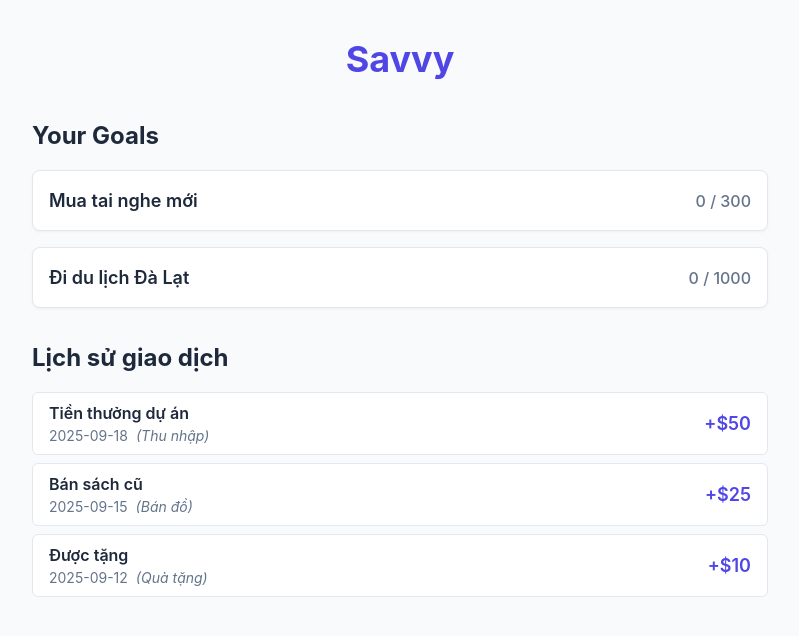
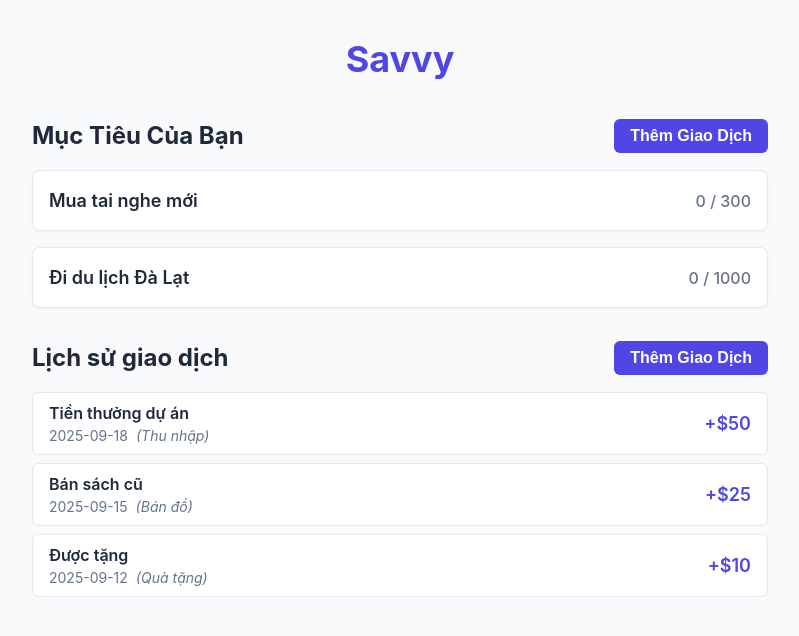
Before and after one commit to trungthanh01/Saving-to-Krypto, a React (Vite) app in the folder savvy-app/: page / in a window 1280 px wide. Shown: the top 636 px of the page, without its empty margins (240-1039 px from the left). Built offline with nearby package versions, Linux system fonts and the light colour scheme.

Commit message:
add button

```diff
--- a/savvy-app/src/App.css
+++ b/savvy-app/src/App.css
@@ -43,3 +43,17 @@
     display: grid;
     gap: var(--spacing-2); /* Khoảng cách giữa các item nhỏ hơn */
   }
+
+  /* ... (giữ lại các style cũ) ... */
+
+.section-header {
+    display: flex;
+    justify-content: space-between;
+    align-items: center;
+    margin-bottom: var(--spacing-4);
+  }
+
+  /* Ghi đè margin-bottom mặc định của h2 khi nó nằm trong header */
+  .section-header h2 {
+    margin-bottom: 0;
+  }
--- a/savvy-app/src/App.jsx
+++ b/savvy-app/src/App.jsx
@@ -1,5 +1,6 @@
 import { GoalCard } from './components/GoalCard.jsx';
 import { SavingHistoryItem } from './components/SavingHistoryItem.jsx';
+import { AddButton } from './components/AddButton.jsx';
 import './App.css';
 export function App() {
   // --- DỮ LIỆU GIẢ (MOCK DATA) ---
@@ -48,7 +49,10 @@ export function App() {
       </header>
       <main>
         <section className='goals-section'>
-          <h2>Your Goals</h2>
+        <div className="section-header">
+            <h2>Mục Tiêu Của Bạn</h2>
+            <AddButton>Thêm Giao Dịch</AddButton>
+          </div>
           <div className='goals-list'>
             {mockGoals.map((goal) =>
               <GoalCard
@@ -60,8 +64,12 @@ export function App() {
           </div>
         </section>
 
+
         <section className="history-section">
-          <h2>Lịch sử giao dịch</h2>
+          <div className="section-header">
+            <h2>Lịch sử giao dịch</h2>
+            <AddButton>Thêm Giao Dịch</AddButton>
+          </div>
           {/* Thay đổi className ở dòng dưới */}
           <div className="history-list">
             {mockSavings.map((transaction) => (
--- /dev/null
+++ b/savvy-app/src/components/AddButton.jsx
@@ -0,0 +1,10 @@
+import styles from './AddButton.module.css';
+export function AddButton({children, onClick}){
+    return(
+    <button
+        className={styles.button}
+        onClick={onClick}>
+            {children}
+    </button>
+    )
+}
--- /dev/null
+++ b/savvy-app/src/components/AddButton.module.css
@@ -0,0 +1,18 @@
+.button {
+    display: inline-flex;
+    align-items: center;
+    justify-content: center;
+    padding: var(--spacing-2) var(--spacing-4);
+    background-color: var(--color-primary);
+    color: var(--color-surface);
+    font-size: 1rem;
+    font-weight: 600;
+    border: none;
+    border-radius: 6px;
+    cursor: pointer;
+    transition: background-color 0.2s ease-in-out;
+  }
+
+  .button:hover {
+    background-color: #4338ca; /* Một màu tối hơn một chút của --color-primary */
+  }
```
Also changed, not shown: savvy-app/src/components/GoalCard.module.css (line endings or trailing spaces).
